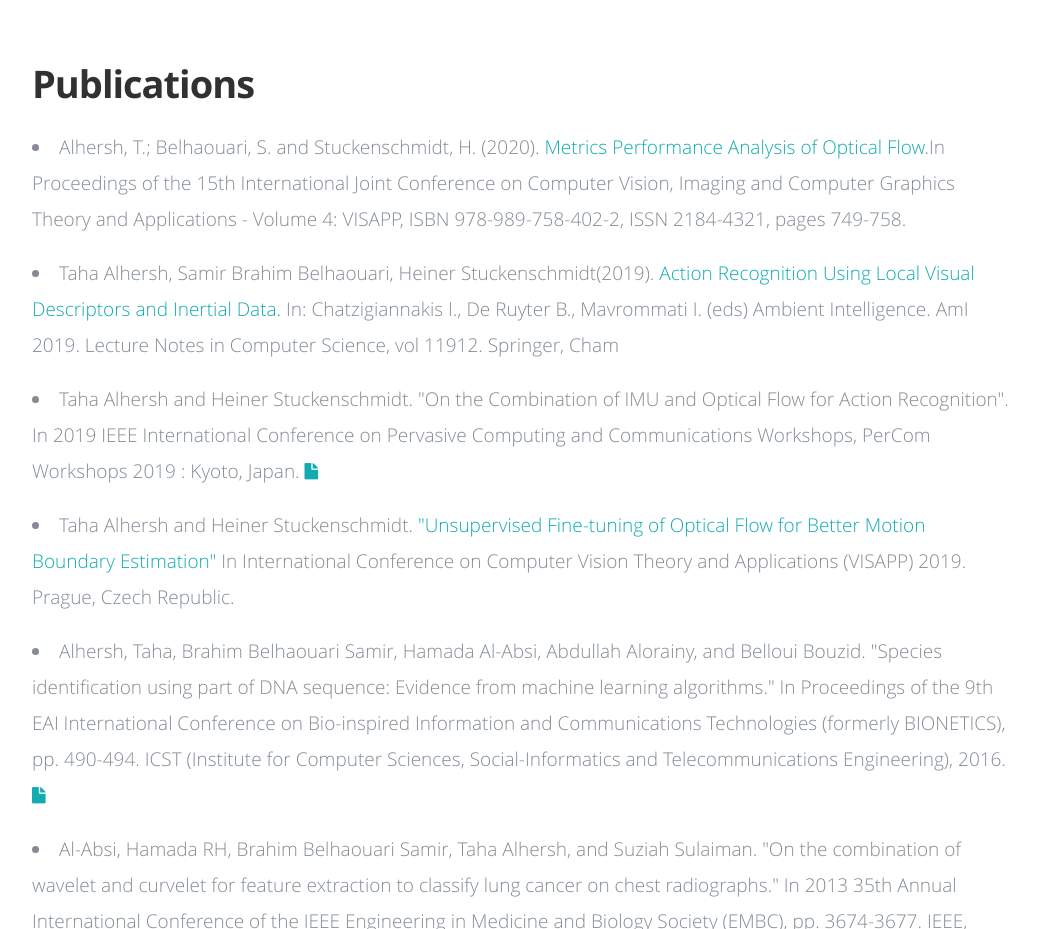
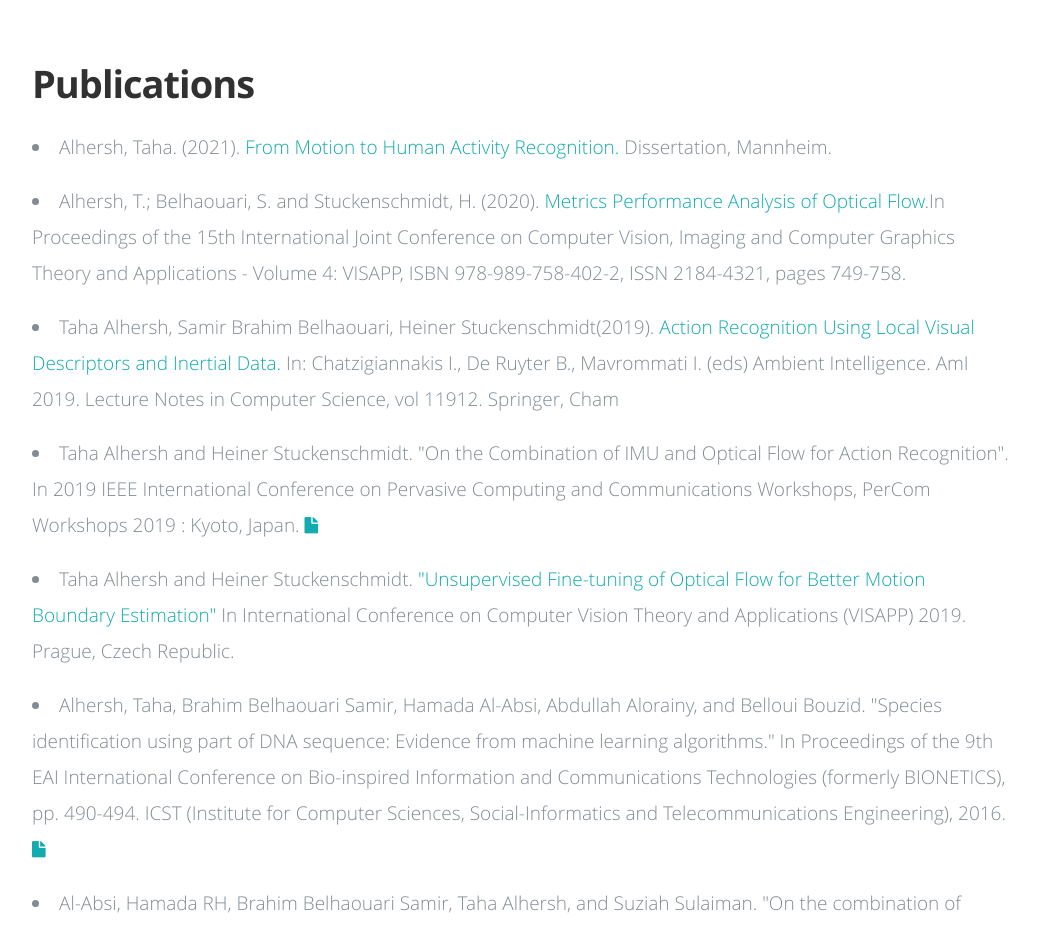
Before and after one commit to alhersh/alhersh.github.io, a plain HTML site: page index.html in a window 1280 px wide. Shown: the part 3660-4589 px from the top of the page, without its empty margins (118-1157 px from the left). Drawn offline with nearby package versions, Linux system fonts and the light colour scheme; files whose address does not match are found by name.

Commit message:
Update21

```diff
--- a/index.html
+++ b/index.html
@@ -274,6 +274,7 @@
             <h1>Publications</h1>
 
             <p class="lead add-bottom">
+	    <li>Alhersh, Taha. (2021). <a href="https://madoc.bib.uni-mannheim.de/59204/" target="_blank" title="Paper"> From Motion to Human Activity Recognition. </a>Dissertation, Mannheim.</i>
 	    <li>Alhersh, T.; Belhaouari, S. and Stuckenschmidt, H. (2020). <a href="https://www.scitepress.org/PublicationsDetail.aspx?ID=T/03mJwHl94=&t=1" target="_blank" title="Paper"> Metrics Performance Analysis of Optical Flow</a>.In Proceedings of the 15th International Joint Conference on Computer Vision, Imaging and Computer Graphics Theory and Applications - Volume 4: VISAPP, ISBN 978-989-758-402-2, ISSN 2184-4321, pages 749-758.</i>
 	    <li>Taha Alhersh, Samir Brahim Belhaouari, Heiner Stuckenschmidt(2019). <a href="https://link.springer.com/chapter/10.1007%2F978-3-030-34255-5_9" target="_blank" title="Paper"> Action Recognition Using Local Visual Descriptors and Inertial Data.</a> In: Chatzigiannakis I., De Ruyter B., Mavrommati I. (eds) Ambient Intelligence. AmI 2019. Lecture Notes in Computer Science, vol 11912. Springer, Cham</li>
             <li>Taha Alhersh and Heiner Stuckenschmidt. "On the Combination of IMU and Optical Flow for Action Recognition". In 2019 IEEE International Conference on Pervasive Computing and Communications Workshops, PerCom Workshops 2019 : Kyoto, Japan. <a href="media/p17-alhersh.pdf" target="_blank"><i class="fa fa-file"></i></a></li>
```
